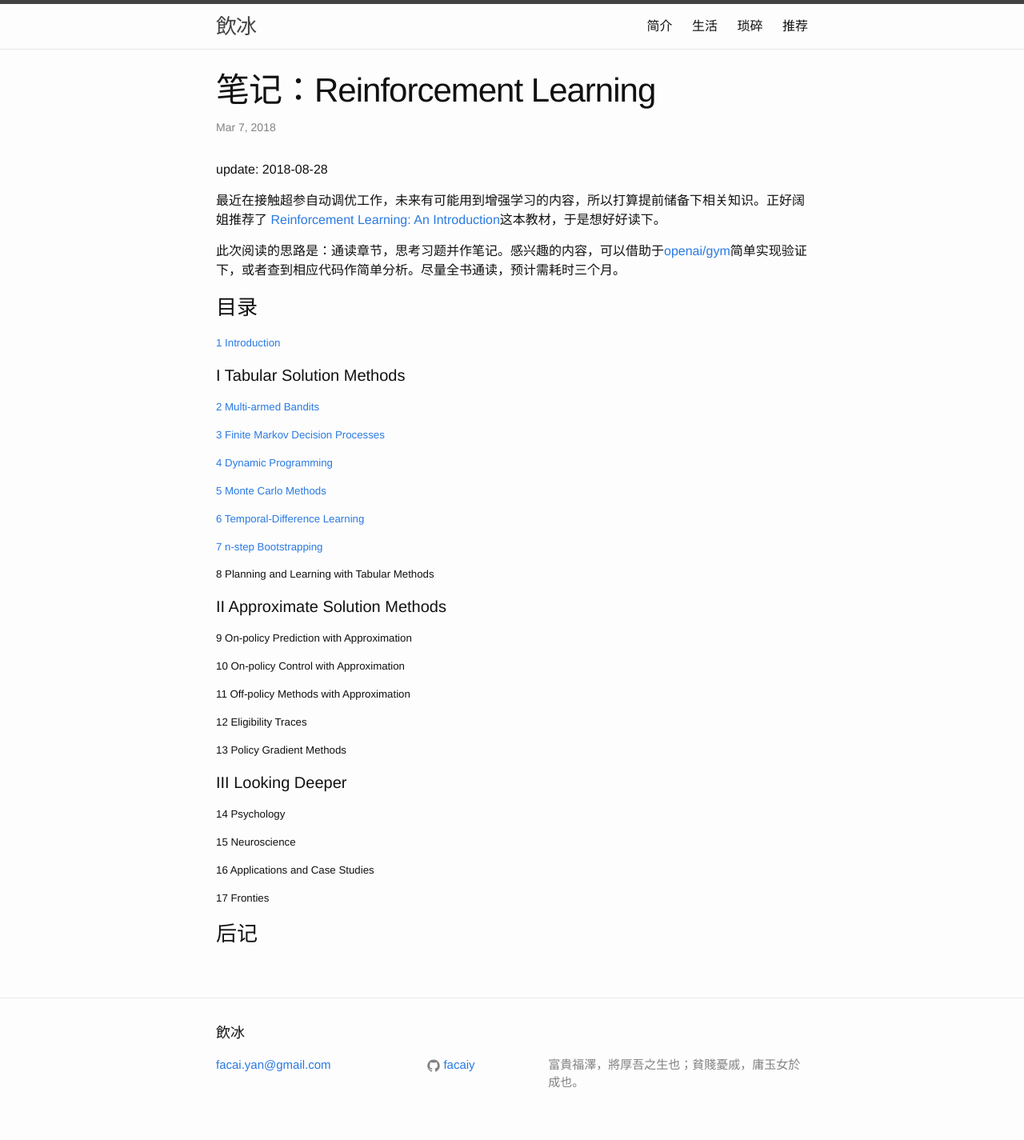
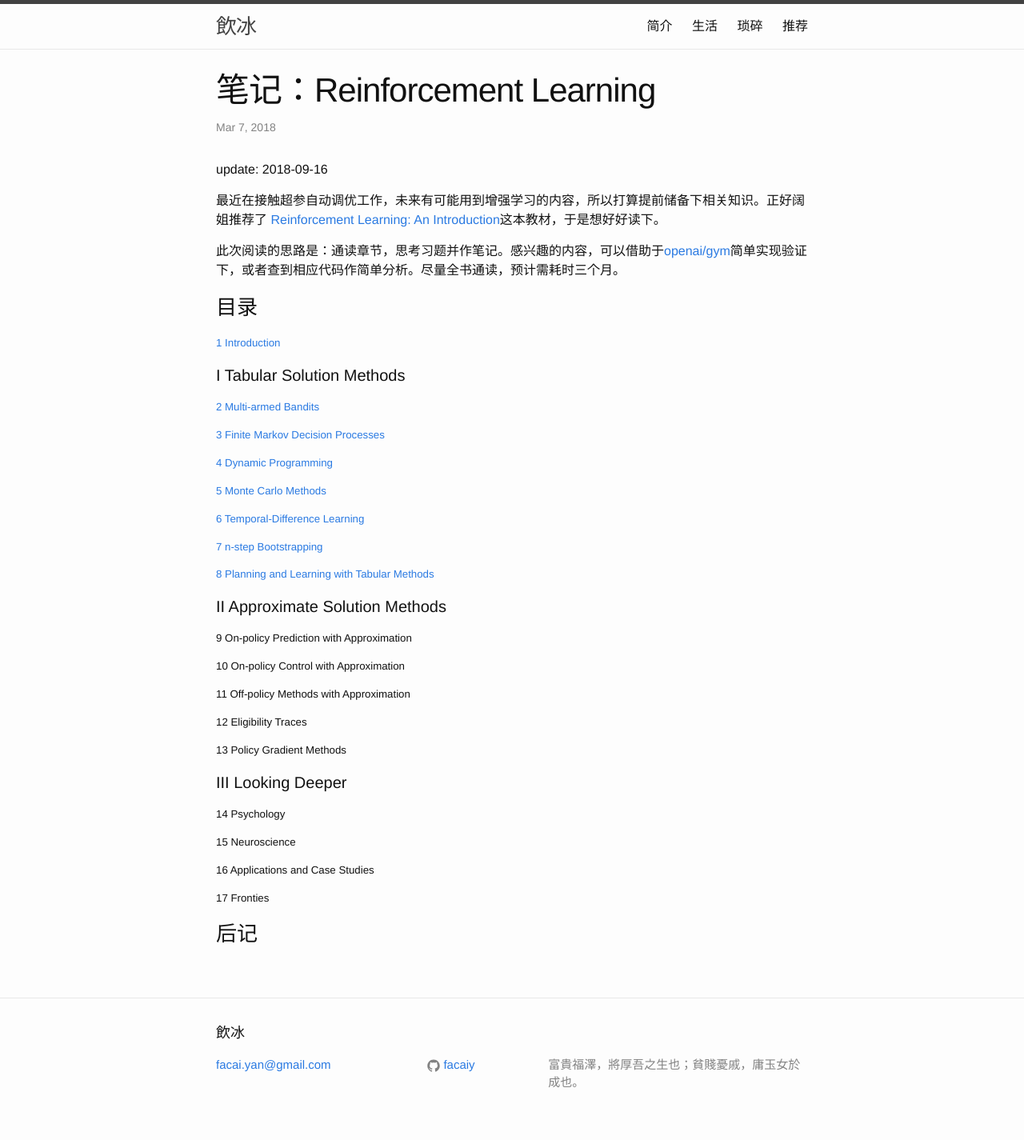
Before and after one commit to facaiy/facaiy.github.io, a Jekyll site: the page built from _posts/2018-03-07-Reinforcement-Learning.md, in a window 1280 px wide. Shown: the whole page at 80% size. Built offline with Jekyll 4.4.1, drawn with Linux system fonts in a browser that asks for light colours; comment, search, counter and statistics services are not loaded.

Commit message:
RL: 增加第8章笔记

```diff
--- a/_posts/2018-03-07-Reinforcement-Learning.md
+++ b/_posts/2018-03-07-Reinforcement-Learning.md
@@ -4,10 +4,10 @@ title: "笔记：Reinforcement Learning"
 description: ""
 category: tech
 tags: []
-modify: 2018-08-28 10:36:30
+modify: 2018-09-16 22:09:09
 ---
 
-update: 2018-08-28
+update: 2018-09-16
 
 
 最近在接触超参自动调优工作，未来有可能用到增强学习的内容，所以打算提前储备下相关知识。正好阔姐推荐了
@@ -35,7 +35,7 @@ update: 2018-08-28
 
 ##### [7 n-step Bootstrapping](http://nbviewer.jupyter.org/github/facaiy/book_notes/blob/master/Reinforcement_Learing_An_Introduction/n_step_bootstrapping/note.ipynb)
 
-##### 8 Planning and Learning with Tabular Methods
+##### [8 Planning and Learning with Tabular Methods](http://nbviewer.jupyter.org/github/facaiy/book_notes/blob/master/Reinforcement_Learing_An_Introduction/Planning_and_Learning_with_Tabular/note.ipynb)
 
 #### II Approximate Solution Methods
 
```
